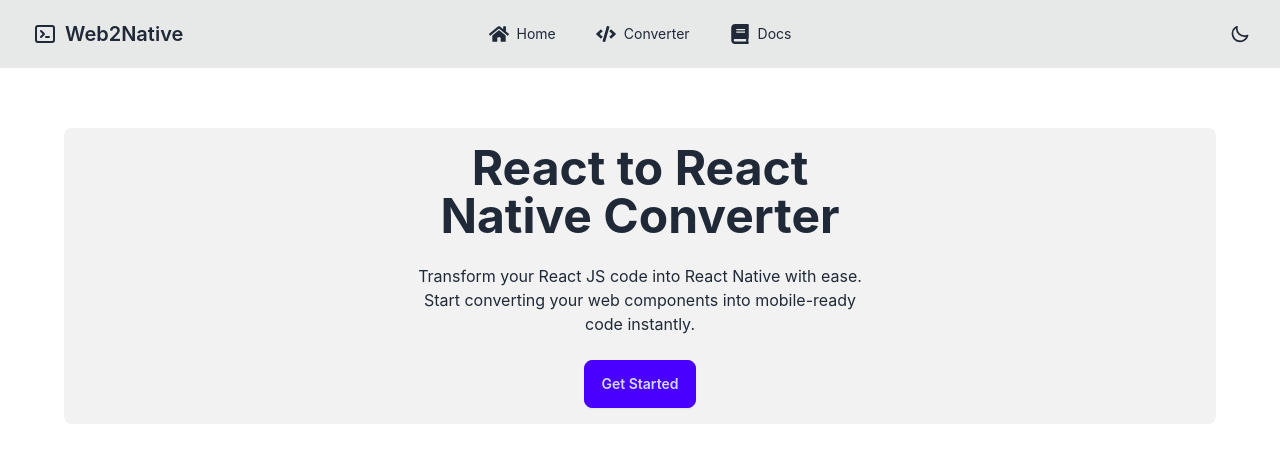
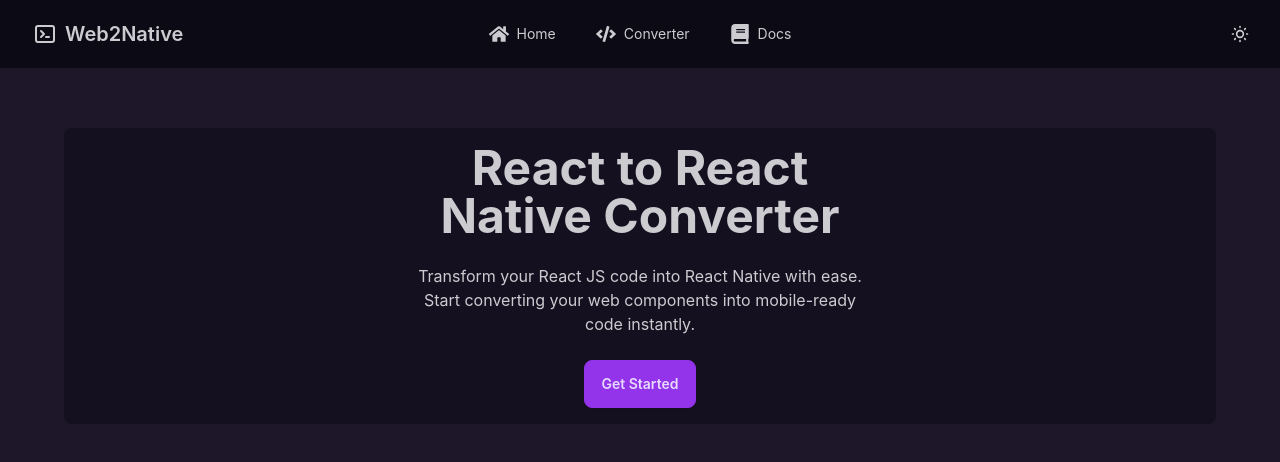
Before and after one commit to onesmuskipchumba0/web-2-native, a React (Vite) app: page / in a window 1280 px wide. Shown: the top 462 px of the page. Built offline with nearby package versions, Linux system fonts and the light colour scheme.

Commit message:
add dark theme and light theme

```diff
--- a/src/App.jsx
+++ b/src/App.jsx
@@ -521,6 +521,18 @@ function Button({ onPress, children }) {
 
 function App() {
   const [isScrolled, setIsScrolled] = useState(false)
+  const [theme, setTheme] = useState('purple')
+
+  useEffect(() => {
+    // Set initial theme
+    document.documentElement.setAttribute('data-theme', 'purple')
+  }, [])
+
+  const toggleTheme = () => {
+    const newTheme = theme === 'purple' ? 'light' : 'purple'
+    setTheme(newTheme)
+    document.documentElement.setAttribute('data-theme', newTheme)
+  }
 
   useEffect(() => {
     const handleScroll = () => {
@@ -532,7 +544,7 @@ function App() {
 
   return (
     <Router>
-      <div className="drawer">
+      <div className="drawer" data-theme={theme}>
         <input id="my-drawer-3" type="checkbox" className="drawer-toggle" />
         <div className="drawer-content flex flex-col w-full">
           {/* Navbar */}
@@ -589,15 +601,20 @@ function App() {
               </div>
 
               <div className="flex justify-end">
-                <label className="swap swap-rotate btn btn-ghost btn-circle">
-                  <input type="checkbox" className="theme-controller" value="synthwave" />
-                  <svg className="swap-on fill-current w-5 h-5" xmlns="http://www.w3.org/2000/svg" viewBox="0 0 24 24">
-                    <path d="M5.64,17l-.71.71a1,1,0,0,0,0,1.41,1,1,0,0,0,1.41,0l.71-.71A1,1,0,0,0,5.64,17ZM5,12a1,1,0,0,0-1-1H3a1,1,0,0,0,0,2H4A1,1,0,0,0,5,12Zm7-7a1,1,0,0,0,1-1V3a1,1,0,0,0-2,0V4A1,1,0,0,0,12,5ZM5.64,7.05a1,1,0,0,0,.7.29,1,1,0,0,0,.71-.29,1,1,0,0,0,0-1.41l-.71-.71A1,1,0,0,0,4.93,6.34Zm12,.29a1,1,0,0,0,.7-.29l.71-.71a1,1,0,1,0-1.41-1.41L17,5.64a1,1,0,0,0,0,1.41A1,1,0,0,0,17.66,7.34ZM21,11H20a1,1,0,0,0,0,2h1a1,1,0,0,0,0-2Zm-9,8a1,1,0,0,0-1,1v1a1,1,0,0,0,2,0V20A1,1,0,0,0,12,19ZM18.36,17A1,1,0,0,0,17,18.36l.71.71a1,1,0,0,0,1.41,0,1,1,0,0,0,0-1.41ZM12,6.5A5.5,5.5,0,1,0,17.5,12,5.51,5.51,0,0,0,12,6.5Zm0,9A3.5,3.5,0,1,1,15.5,12,3.5,3.5,0,0,1,12,15.5Z" />
-                  </svg>
-                  <svg className="swap-off fill-current w-5 h-5" xmlns="http://www.w3.org/2000/svg" viewBox="0 0 24 24">
-                    <path d="M21.64,13a1,1,0,0,0-1.05-.14,8.05,8.05,0,0,1-3.37.73A8.15,8.15,0,0,1,9.08,5.49a8.59,8.59,0,0,1,.25-2A1,1,0,0,0,8,2.36,10.14,10.14,0,1,0,22,14.05,1,1,0,0,0,21.64,13Zm-9.5,6.69A8.14,8.14,0,0,1,7.08,5.22v.27A10.15,10.15,0,0,0,17.22,15.63a9.79,9.79,0,0,0,2.1-.22A8.11,8.11,0,0,1,12.14,19.73Z" />
-                  </svg>
-                </label>
+                <button
+                  onClick={toggleTheme}
+                  className="btn btn-ghost btn-circle"
+                >
+                  {theme === 'purple' ? (
+                    <svg className="w-5 h-5" xmlns="http://www.w3.org/2000/svg" fill="none" viewBox="0 0 24 24" stroke="currentColor">
+                      <path strokeLinecap="round" strokeLinejoin="round" strokeWidth={2} d="M12 3v1m0 16v1m9-9h-1M4 12H3m15.364 6.364l-.707-.707M6.343 6.343l-.707-.707m12.728 0l-.707.707M6.343 17.657l-.707.707M16 12a4 4 0 11-8 0 4 4 0 018 0z" />
+                    </svg>
+                  ) : (
+                    <svg className="w-5 h-5" xmlns="http://www.w3.org/2000/svg" fill="none" viewBox="0 0 24 24" stroke="currentColor">
+                      <path strokeLinecap="round" strokeLinejoin="round" strokeWidth={2} d="M20.354 15.354A9 9 0 018.646 3.646 9.003 9.003 0 0012 21a9.003 9.003 0 008.354-5.646z" />
+                    </svg>
+                  )}
+                </button>
               </div>
             </div>
           </div>
--- a/tailwind.config.js
+++ b/tailwind.config.js
@@ -7,18 +7,47 @@ export default {
   theme: {
     extend: {
       keyframes: {
-        fadeIn: {
-          '0%': { opacity: '0', transform: 'translateY(-10px)' },
-          '100%': { opacity: '1', transform: 'translateY(0)' }
-        }
+        'fade-in': {
+          '0%': { opacity: '0' },
+          '100%': { opacity: '1' },
+        },
       },
       animation: {
-        fadeIn: 'fadeIn 0.3s ease-out'
-      }
+        'fade-in': 'fade-in 0.5s ease-out',
+      },
     },
   },
   plugins: [require("daisyui")],
   daisyui: {
-    themes: ["light", "dark", "cupcake", "bumblebee", "emerald", "corporate", "synthwave", "retro", "cyberpunk"],
+    themes: [
+      {
+        purple: {
+          "primary": "#9333ea",
+          "secondary": "#7e22ce",
+          "accent": "#c084fc",
+          "neutral": "#2a1f35",
+          "base-100": "#1d1729",
+          "base-200": "#15101f",
+          "base-300": "#0c0a13",
+          "info": "#67e8f9",
+          "success": "#34d399",
+          "warning": "#fbbf24",
+          "error": "#ef4444",
+        },
+        light: {
+          "primary": "#570df8",
+          "secondary": "#f000b8",
+          "accent": "#37cdbe",
+          "neutral": "#3d4451",
+          "base-100": "#ffffff",
+          "base-200": "#f2f2f2",
+          "base-300": "#e5e6e6",
+          "info": "#3abff8",
+          "success": "#36d399",
+          "warning": "#fbbd23",
+          "error": "#f87272",
+        }
+      }
+    ],
   },
 }
```
